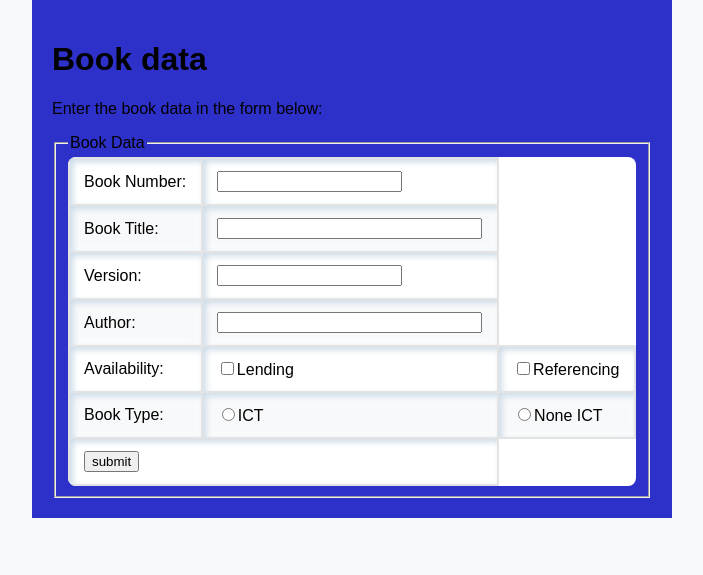
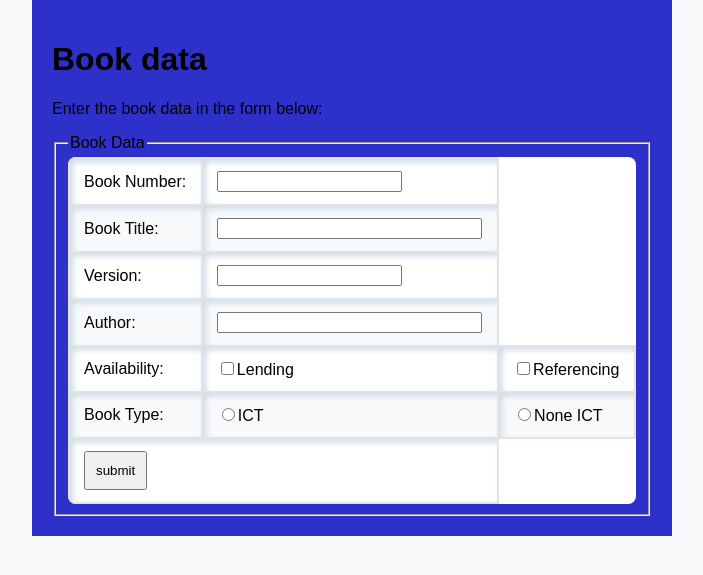
Before and after one commit to Dinithi1625403/Books-Management-System, a PHP site: page /newBook.php in a window 1280 px wide. Shown: the top 575 px of the page, without its empty margins (288-991 px from the left). Run offline with PHP 8.4, Linux system fonts and the light colour scheme.

Commit message:
styled addBook page

```diff
--- a/addBook.html
+++ b/addBook.html
@@ -116,7 +116,7 @@
                     name="book-type"/>None ICT</td>
                 </tr>
                 <tr>
-                    <td colspan="2"><input type="submit" value="submit" name="sub"/></td>
+                    <td colspan="2"><button type="submit" class="submit" value="submit" name="sub">submit</button></td>
                 </tr>
             </table>
 
--- a/admin.css
+++ b/admin.css
@@ -231,3 +231,11 @@ tr:nth-child(even) {
     border-radius: 8px;
 
 }
+
+/* Style for elements with class 'submit' */
+
+
+/* Style for submit buttons by type attribute */
+button[type="submit"], input[type="submit"] {
+    padding: 10px 10px;
+}
```
